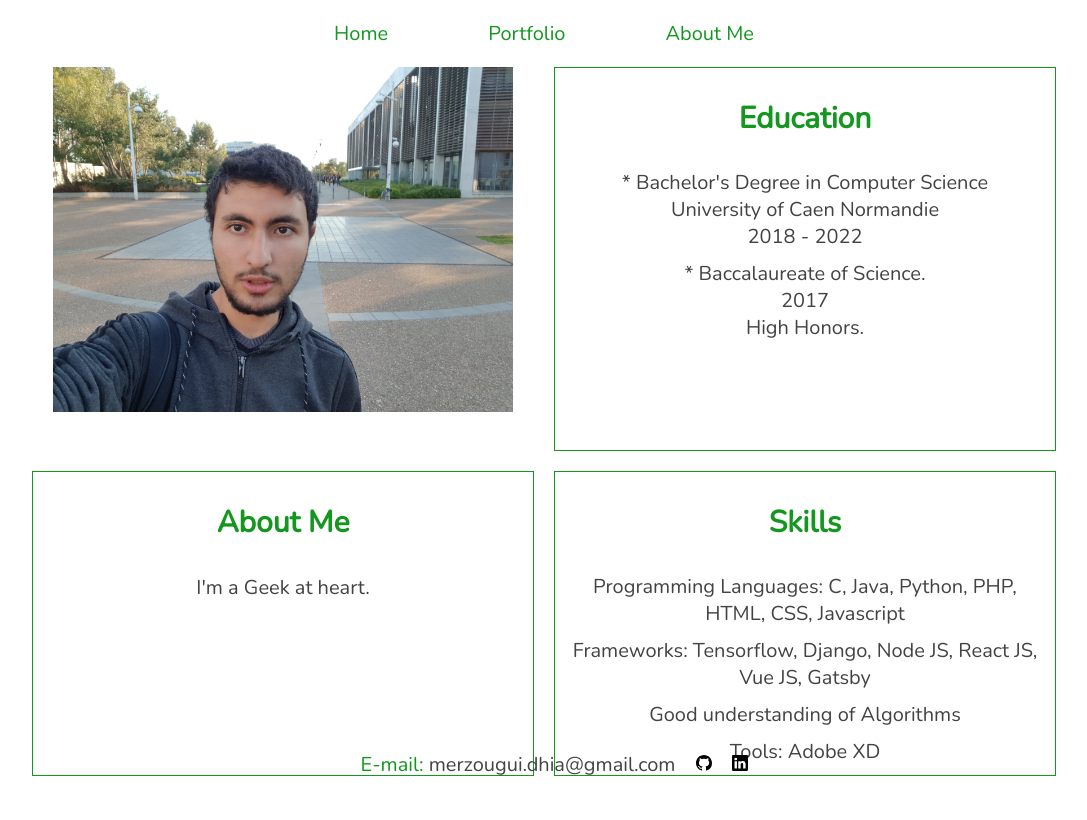
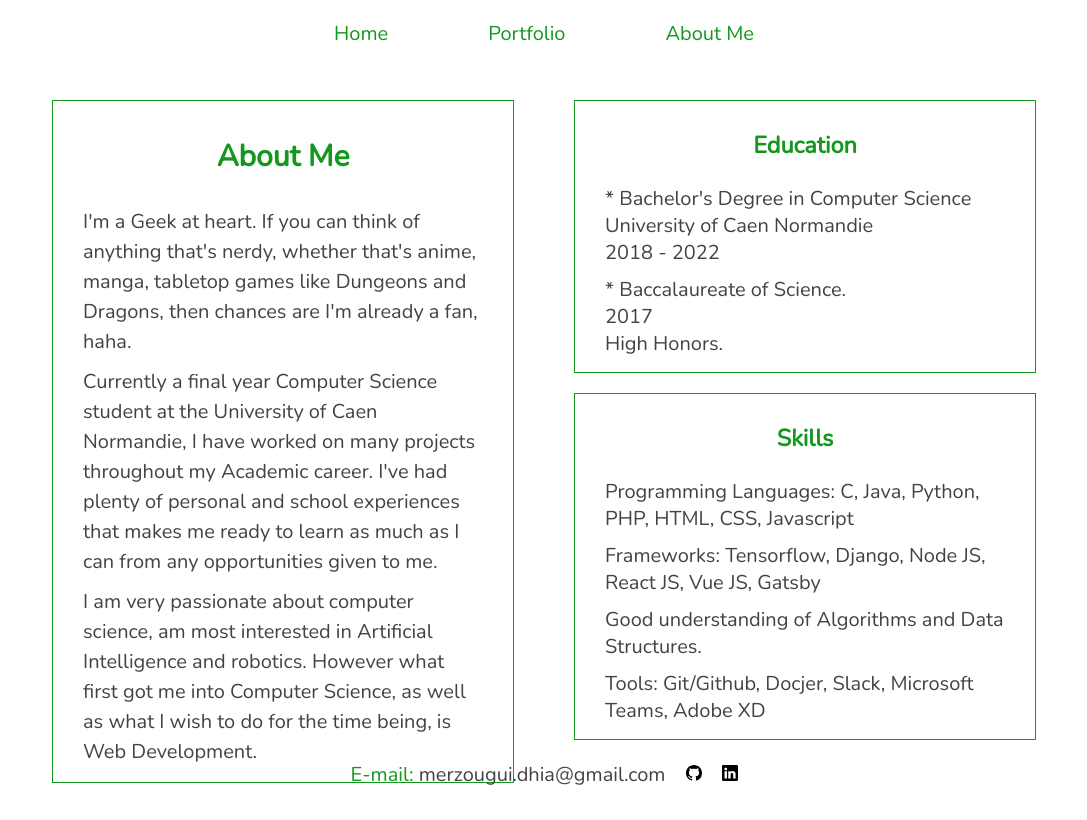
Before and after one commit to HikariLight/Portfolio, a Gatsby site: page /about in a window 1280 px wide. Shown: the whole page, without its empty margins (96-1183 px from the left). Built offline with nearby package versions, Linux system fonts and the light colour scheme; Gatsby itself is replaced by a stand-in of ours.

Commit message:
Fixed alignment issues. Updated about page

```diff
--- a/src/components/Footer.js
+++ b/src/components/Footer.js
@@ -1,5 +1,5 @@
 import * as React from "react"
-import"../style/footer.css"
+import"../style/global.css"
 
 const Footer = () => {
   return (
--- a/src/components/ProjectCard.js
+++ b/src/components/ProjectCard.js
@@ -6,8 +6,8 @@ const ProjectCard = ({name, description, tech, link}) => {
         <section className = {card}>
             <h1 className="greenText">{name}</h1>
             <ul className = {content}>
-                <li><span className = "greenText signedText">Description:</span> {description}</li>
-                <li><span className = "greenText signedText">Technologies Used:</span> {tech}</li>
+                <li><span className = "greenText underlinedText">Description:</span> {description}</li>
+                <li><span className = "greenText underlinedText">Technologies Used:</span> {tech}</li>
             </ul>
             <a className="greenText" href = {link}>Link</a>
         </section>
--- a/src/pages/about.js
+++ b/src/pages/about.js
@@ -6,14 +6,19 @@ import {aboutCard} from "../style/about.module.css"
 const AboutPage = () => {
   return (
     <Layout>
-      <title>LightDev | About Me</title>
+      <title>Light | About Me</title>
       <div className="gridContainer">
-        <section>
-          <img className="selfies" src="MeAtUni.jpg" alt="Me at University"></img>
+
+      <section className = {aboutCard}>
+          <h1 className="greenText centeredText">About Me</h1>
+          <p>I'm a Geek at heart. If you can think of anything that's nerdy, whether that's anime, manga, tabletop games like Dungeons and Dragons, then chances are I'm already a fan, haha.</p>
+          <p>Currently a final year Computer Science student at the University of Caen Normandie, I have worked on many projects throughout my Academic career. I've had plenty of personal and school experiences that makes me ready to learn as much as I can from any opportunities given to me.</p>
+          <p>I am very passionate about computer science, am most interested in Artificial Intelligence and robotics. However what first got me into Computer Science, as well as what I wish to do for the time being, is Web Development.</p>
         </section>
 
-        <section className = {aboutCard}>
-          <h1 className="greenText">Education</h1>
+        <section>
+          <article className = {aboutCard}>
+            <h1 className="greenText centeredText">Education</h1>
               <ul>
                 <li>
                   * Bachelor's Degree in Computer Science <br></br>
@@ -26,21 +31,17 @@ const AboutPage = () => {
                   High Honors.
                 </li>
               </ul>
-        </section>
+          </article>
 
-        <section className = {aboutCard}>
-          <h1 className="greenText">About Me</h1>
-          <p>I'm a Geek at heart.</p>
-        </section>
-
-        <section className = {aboutCard}>
-        <h1 className="greenText">Skills</h1>
+          <article className = {aboutCard}>
+          <h1 className="greenText centeredText">Skills</h1>
             <ul>
               <li>Programming Languages: C, Java, Python, PHP, HTML, CSS, Javascript</li>
               <li>Frameworks: Tensorflow, Django, Node JS, React JS, Vue JS, Gatsby</li>
-            <li>Good understanding of Algorithms</li>
-            <li>Tools: Adobe XD</li>
+              <li>Good understanding of Algorithms and Data Structures.</li>
+              <li>Tools: Git/Github, Docjer, Slack, Microsoft Teams, Adobe XD</li>
             </ul>
+          </article>
         </section>
       </div>
     </Layout>
--- a/src/pages/index.js
+++ b/src/pages/index.js
@@ -6,7 +6,7 @@ import {personalCard} from "../style/IndexPage.module.css"
 const IndexPage = () => {
   return (
       <Layout>
-        <title>LightDev | Home</title>
+        <title>Light | Home</title>
         <div className="gridContainer">
           <section className= {personalCard}>
             <h1 className="greenText">Hello!</h1>
--- a/src/pages/portfolio.js
+++ b/src/pages/portfolio.js
@@ -6,7 +6,7 @@ import "../style/global.css"
 const PortfolioPage = () => {
   return (
     <Layout>
-      <title>LightDev | Portfolio</title>
+      <title>Light | Portfolio</title>
       <div className="gridContainer">
         <ProjectCard name="ClearView" description="Chrome Extension that summarises and simplfies web pages" tech="HTML, CSS and JS" link="#"></ProjectCard>
         <ProjectCard name="KeyboardAuth" description="Authenticating users using Keyboard Dynamics" tech="React JS" link="https://github.com/HikariLight/KeyboardAuth"></ProjectCard>
--- a/src/style/about.module.css
+++ b/src/style/about.module.css
@@ -1,3 +1,6 @@
 .aboutCard{
     border: 1px solid #14971F;
+    margin: 1em;
+    padding: 0.25em 1em;
+    text-align: left;
 }
--- a/src/style/footer.css
+++ /dev/null
@@ -1,13 +0,0 @@
-footer{
-    margin: 0.5em;
-    width: 100%;
-    text-align: center;
-    position: absolute;
-    bottom: 0;
-    height: 2em;
-    text-align: center;
-}
-
-footer > *{
-    display: inline;
-}
--- a/src/style/global.css
+++ b/src/style/global.css
@@ -1,22 +1,18 @@
-/* Variables */
 html{
     --themeDefault: #434343;
     --themeGreen: #14971F;
 }
-
-/* Normalizing values */
 
 *{
     margin: 0;
     padding: 0;
 }
 
-/* Global CSS */
 body{
     font-family: Nunito, Helvetica, Arial;
     font-size: 20px;
     color: var(--themeDefault);
-    height: 100%;
+    height: 100vh;
     overflow: hidden;
 }
 
@@ -46,10 +42,16 @@ li{
     margin: 0.5em;
 }
 
-/* Page CSS */
 header{
     text-align: center;
     margin: 1em;
+    min-height: 5vh;
+}
+
+main{
+    display: flex;
+    min-height: 80vh;
+    align-content: center;
 }
 
 nav ul > *{
@@ -61,7 +63,17 @@ nav ul a{
     padding: 2em;
 }
 
-/* Global Classes*/
+footer{
+    width: 100%;
+    text-align: center;
+    position: absolute;
+    bottom: 0;
+    min-height: 5vh;
+}
+
+footer > *{
+    display: inline;
+}
 
 .selfies{
     max-width: 100%;
@@ -75,7 +87,7 @@ nav ul a{
 .greenButton{
     border: 1px solid var(--themeGreen);
     background-color: var(--themeGreen);
-    padding: 1em;
+    padding: 1em 2em;
     border-radius: 25px;
 }
 
@@ -87,8 +99,11 @@ nav ul a{
     color: var(--themeGreen);
 }
 
-.signedText{
-    /* color: var(--themeGreen); */
+.centeredText{
+    text-align: center;
+}
+
+.underlinedText{
     text-decoration: underline;
 }
 
```
Lines whose indentation alone changed are shown as unchanged.
